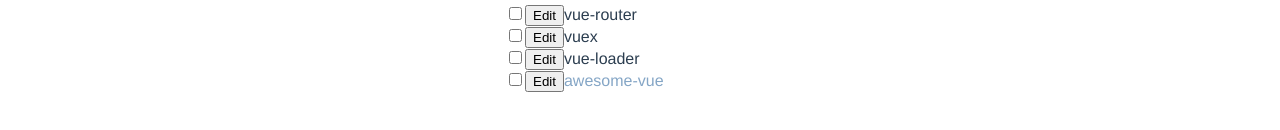
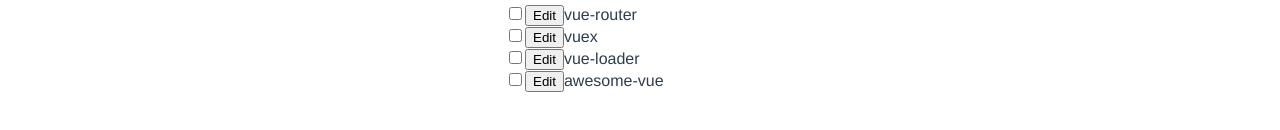
Before and after one commit to dela-grante/labo, a Vue app in the folder vue-test-1/: page /#/ in a window 1280 px wide. Shown: the part 530-660 px from the top of the page. Built offline with nearby package versions, Linux system fonts and the light colour scheme.

Commit message:
Uses v-for directive to render items in a list.

```diff
--- a/vue-test-1/src/components/HelloWorld.vue
+++ b/vue-test-1/src/components/HelloWorld.vue
@@ -8,10 +8,10 @@
       <p>task:</p>
     </form>
     <div class="task-list">
-      <label class="task-list__item"><input type="checkbox"><button>Edit</button>vue-router</label>
-      <label class="task-list__item"><input type="checkbox"><button>Edit</button>vuex</label>
-      <label class="task-list__item"><input type="checkbox"><button>Edit</button>vue-loader</label>
-      <label class="task-list__item--checked"><input type="checkbox"><button>Edit</button>awesome-vue</label>
+      <label class="task-list__item"
+             v-for="(todo, index) in todos" v-bind:key="index">
+        <input type="checkbox"><button>Edit</button>{{ todo.text }}
+        </label>
     </div>
   </div>
 </template>
@@ -21,7 +21,13 @@ export default {
   name: 'HelloWorld',
   data () {
     return {
-      msg: 'This is a test Vue project!'
+      msg: 'This is a test Vue project!',
+      todos: [
+        {text: 'vue-router', done: true },
+        {text: 'vuex', done: false },
+        {text: 'vue-loader', done: false },
+        {text: 'awesome-vue', done: true },
+      ]
     }
   }
 }
```
